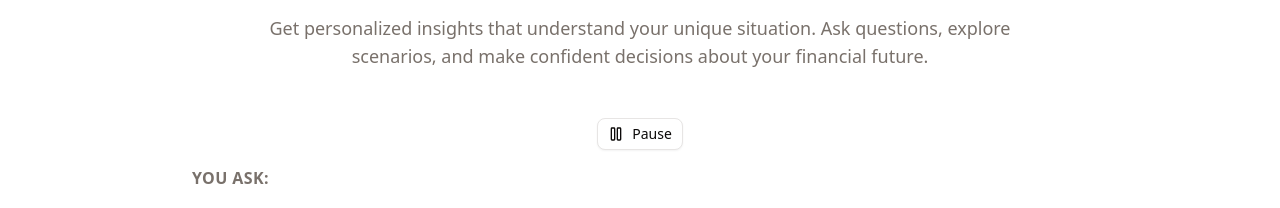
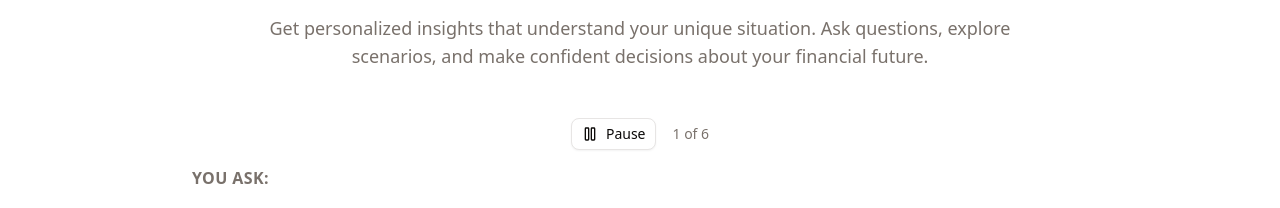
Before and after one commit to schelskedevco/ignidash-legacy, a Next.js app: page / in a window 1280 px wide. Shown: the part 2054-2262 px from the top of the page. Built offline with nearby package versions, Linux system fonts and the light colour scheme.

Commit message:
progress

```diff
--- a/src/components/sections/ai-copilot/ai-copilot-demo.tsx
+++ b/src/components/sections/ai-copilot/ai-copilot-demo.tsx
@@ -126,7 +126,7 @@ export function AICopilotDemo() {
         className={`mx-auto w-full ${MAX_WIDTHS.content} ${SPACING.elementSpacing} flex min-h-[480px] flex-col`}
       >
         {/* Controls */}
-        <div className="mb-4 flex justify-center">
+        <div className="mb-4 flex items-center justify-center gap-4">
           <Button
             variant="outline"
             size="sm"
@@ -146,6 +146,11 @@ export function AICopilotDemo() {
               </>
             )}
           </Button>
+
+          {/* Progress indicator */}
+          <div className="text-muted-foreground text-sm">
+            {currentIndex + 1} of {qaData.length}
+          </div>
         </div>
         <AnimatePresence mode="wait">
           <motion.div
```
